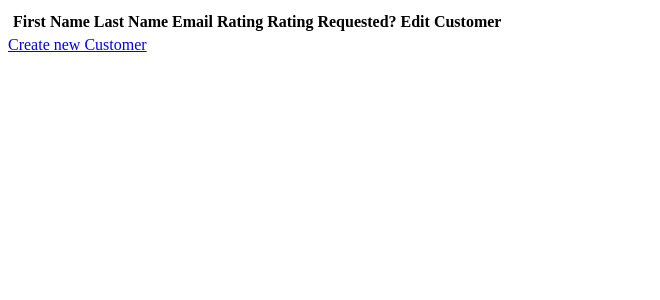
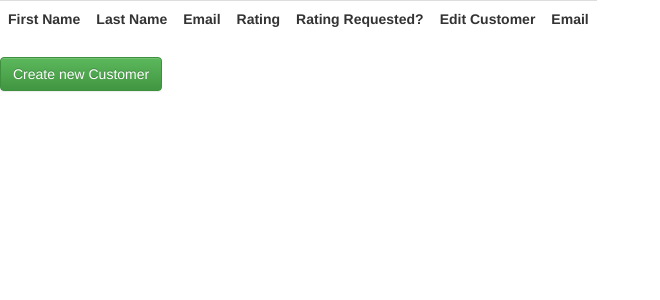
Before and after one commit to s-wirth/thermondo-assignment, a Django app: page / in a window 1280 px wide. Shown: the top 300 px of the page, without its empty margins (0-660 px from the left). Run offline with Django 3.2, Linux system fonts and the light colour scheme; data that the repository does not hold is empty; some libraries are stand-ins or nearby versions.

Commit message:
Introduced some bootstrap to the html, make it look a little a less trashy. Also, started to write the email module.

```diff
--- a/testAssigment/customers/templates/customers/customer_list.html
+++ b/testAssigment/customers/templates/customers/customer_list.html
@@ -1,5 +1,23 @@
+<!DOCTYPE HTML PUBLIC "-//W3C//DTD HTML 4.01 Transitional//EN"
+       "http://www.w3.org/TR/html4/loose.dtd">
 <html>
-    <table class="customers">
+<head>
+<title>Customers</title>
+<!-- Latest compiled and minified CSS -->
+<link rel="stylesheet" href="https://maxcdn.bootstrapcdn.com/bootstrap/3.3.4/css/bootstrap.min.css">
+
+<!-- Optional theme -->
+<link rel="stylesheet" href="https://maxcdn.bootstrapcdn.com/bootstrap/3.3.4/css/bootstrap-theme.min.css">
+
+<!-- Latest compiled and minified JavaScript -->
+<script src="https://maxcdn.bootstrapcdn.com/bootstrap/3.3.4/js/bootstrap.min.js"></script>
+
+<meta name="viewport" content="width=device-width, initial-scale=1">
+
+</head>
+<body>
+  <div class="customer-list">
+    <table class="table" data-toggle="table" data-url="data1.json" data-cache="false" data-height="299">
       <tbody style="display:table;">
 
       <th>First Name</th>
@@ -8,6 +26,8 @@
       <th>Rating</th>
       <th>Rating Requested?</th>
       <th>Edit Customer</th>
+      <th>Email</th>
+
 
         {% for customer in object_list %}
         <tr>
@@ -17,10 +37,13 @@
           <td>{{customer.rating}}</td>
           <td>{{customer.rating_requested}}</td>
           <td><a href="{% url "customer-update" customer.id %}">Edit</a></td>
+          <td><a href="{% url "send-email" %}">send mail</a></td>
       </tr>
 
         {% endfor %}
       </tbody>
     </table>
-    <a href="{% url "create-customer" %}">Create new Customer</a>
+    <a href="{% url "create-customer" %}" class="btn btn-success">Create new Customer</a>
+  </div>
+</body>
 </html>
--- /dev/null
+++ b/testAssigment/customers/templates/customers/send_email.html
@@ -0,0 +1 @@
+<h1>Email</h1>
--- a/testAssigment/customers/urls.py
+++ b/testAssigment/customers/urls.py
@@ -1,9 +1,10 @@
 from django.conf.urls import patterns, include, url
-from customers.views import CustomerList, CreateCustomerView, CustomerUpdateView
+from customers.views import CustomerList, CreateCustomerView, CustomerUpdateView, EmailView
 from . import views
 
 urlpatterns = patterns('',
     url(r'^$', CustomerList.as_view(), name="customer-list"),
     url(r'^create-customer$', CreateCustomerView.as_view(), name="create-customer"),
     url(r'^customer-update/(?P<pk>\d+)$', CustomerUpdateView.as_view(), name="customer-update"),
+    url(r'^send-email$', EmailView.as_view(), name="send-email"),
 )
--- a/testAssigment/customers/views.py
+++ b/testAssigment/customers/views.py
@@ -2,8 +2,9 @@ from django.shortcuts import render
 from customers.models import Customer
 from django.views.generic.list import ListView
 from django.core.urlresolvers import reverse
-from django.views.generic import CreateView
+from django.views.generic import CreateView, TemplateView
 from django.views.generic.edit import UpdateView
+from post_office import mail
 
 class CustomerList(ListView):
 
@@ -24,3 +25,15 @@ class CustomerUpdateView(UpdateView):
 
     def get_success_url(self):
         return reverse('customer-list')
+
+class EmailView(TemplateView):
+
+    model = Customer
+    mail.send(
+        'a.sophiewirth@gmail.com', # List of email addresses also accepted
+        'your.generic.test.email@gmail.com',
+        subject='My email',
+        message='Hi there!',
+        html_message='Hi <strong>there</strong>!',
+    )
+    template_name = 'customers/send_email.html'
```
Also changed, not shown: testAssigment/customers/templates/customers/create_customer.html (+23 -3 lines), testAssigment/customers/templates/customers/customer_update_form.html (+28 -4 lines), testAssigment/testAssigment/settings.py (+17 -0 lines).
